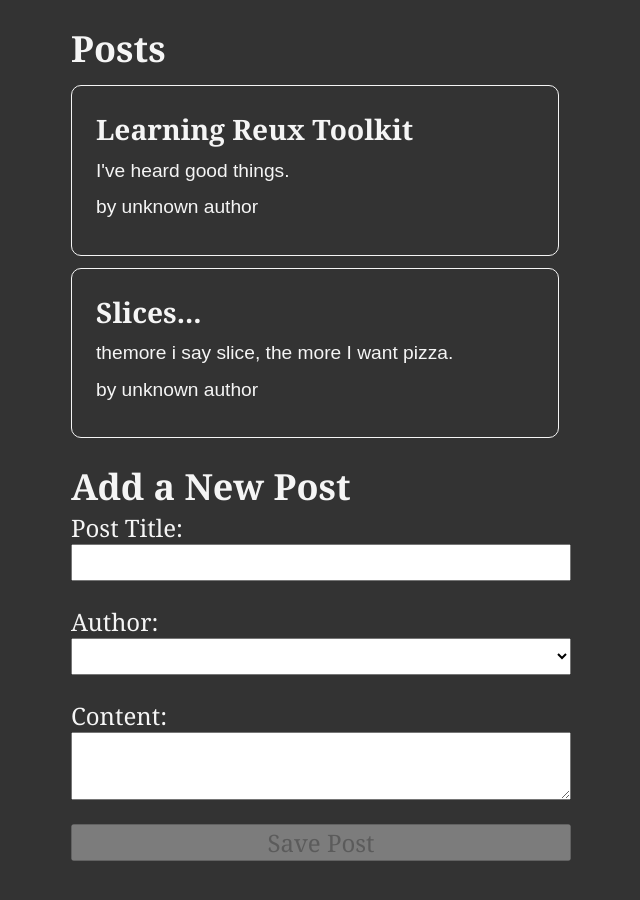
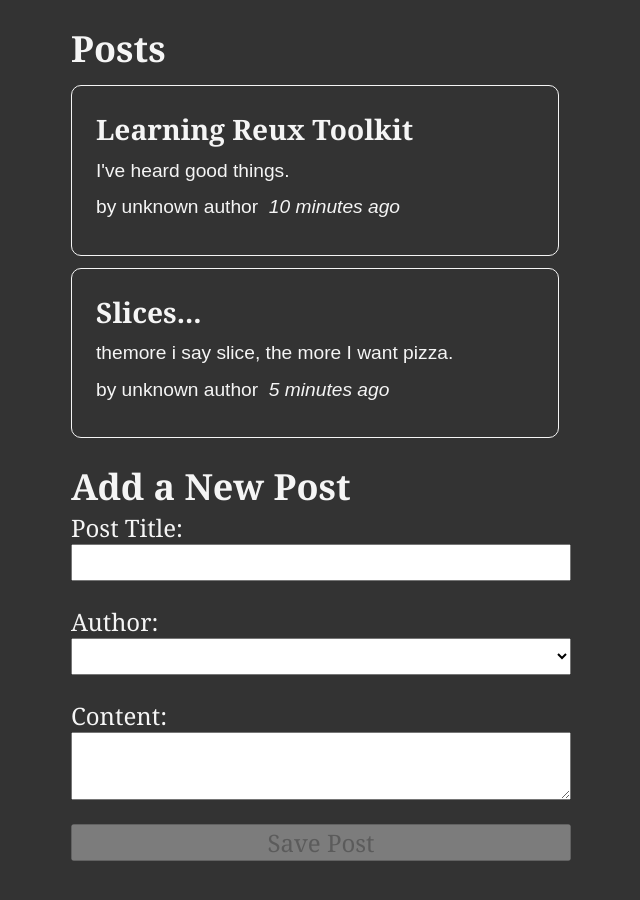
Before and after one commit to Le-w-is/Redux, a React (Create React App) app: page / in a window 1280 px wide. Shown: the top 900 px of the page, without its empty margins (319-959 px from the left). Built offline with nearby package versions, Linux system fonts and the light colour scheme.

Commit message:
added time posted to posts

```diff
--- a/package.json
+++ b/package.json
@@ -7,6 +7,7 @@
 		"@testing-library/jest-dom": "^5.17.0",
 		"@testing-library/react": "^13.4.0",
 		"@testing-library/user-event": "^13.5.0",
+		"date-fns": "^2.30.0",
 		"react": "^18.2.0",
 		"react-dom": "^18.2.0",
 		"react-redux": "^8.1.2",
--- a/src/features/posts/PostsList.js
+++ b/src/features/posts/PostsList.js
@@ -1,6 +1,7 @@
 import { useSelector } from "react-redux/es/hooks/useSelector";
 import { selectAllPosts } from "./postsSlice";
 import PostAuthor from "./postAuthor";
+import TimeAgo from "./TimeAgo";
 
 const PostsList = () => {
     const posts = useSelector(selectAllPosts)
@@ -11,6 +12,8 @@ const PostsList = () => {
             <p>{post.content.substring(0, 100)}</p>
             <p classname='postCredit'>
                 <PostAuthor userId={post.userId} />
+                <TimeAgo timestamp={post.date} />
+
             </p>
         </article>
     ))
--- /dev/null
+++ b/src/features/posts/TimeAgo.js
@@ -0,0 +1,18 @@
+import { parseISO, formatDistanceToNow } from 'date-fns';
+
+import React from 'react'
+
+const TimeAgo = ({ timestamp }) => {
+    let timeAgo = ''
+    if (timestamp) {
+        const date = parseISO(timestamp)
+        const timePeriod = formatDistanceToNow(date)
+        timeAgo = `${timePeriod} ago`
+    }
+    return (
+        <span title={timestamp}>
+            &nbsp; <i>{timeAgo}</i>
+        </span>)
+}
+
+export default TimeAgo
--- a/src/features/posts/postsSlice.js
+++ b/src/features/posts/postsSlice.js
@@ -1,9 +1,19 @@
-import { createSlice } from "@reduxjs/toolkit";
-import { nanoid } from "@reduxjs/toolkit";
+import { createSlice, nanoid } from "@reduxjs/toolkit";
+import { sub } from 'date-fns';
 
 const initialState = [
-    { id: "1", title: "Learning Reux Toolkit", content: "I've heard good things." },
-    { id: "2", title: 'Slices...', content: "themore i say slice, the more I want pizza." },
+    {
+        id: "1",
+        title: "Learning Reux Toolkit",
+        content: "I've heard good things.",
+        date: sub(new Date(), { minutes: 10 }).toISOString()
+    },
+    {
+        id: "2",
+        title: 'Slices...',
+        content: "themore i say slice, the more I want pizza.",
+        date: sub(new Date(), { minutes: 5 }).toISOString()
+    },
 ]
 
 const postsSlice = createSlice({
@@ -20,6 +30,7 @@ const postsSlice = createSlice({
                         id: nanoid(),
                         title,
                         content,
+                        date: new Date().toISOString(),
                         userId
                     }
                 }
```
Also changed, not shown: 1 other file (tests, documents, lock files or other folders).
